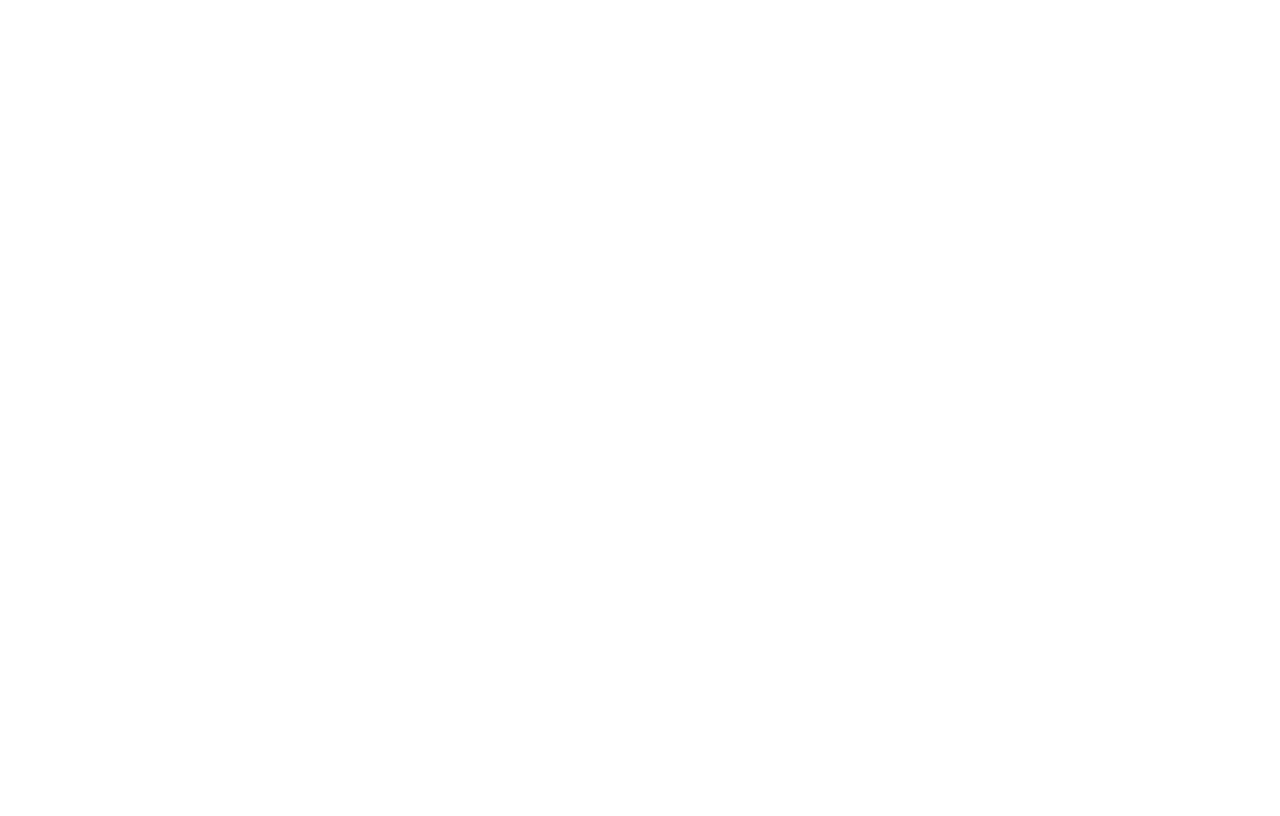
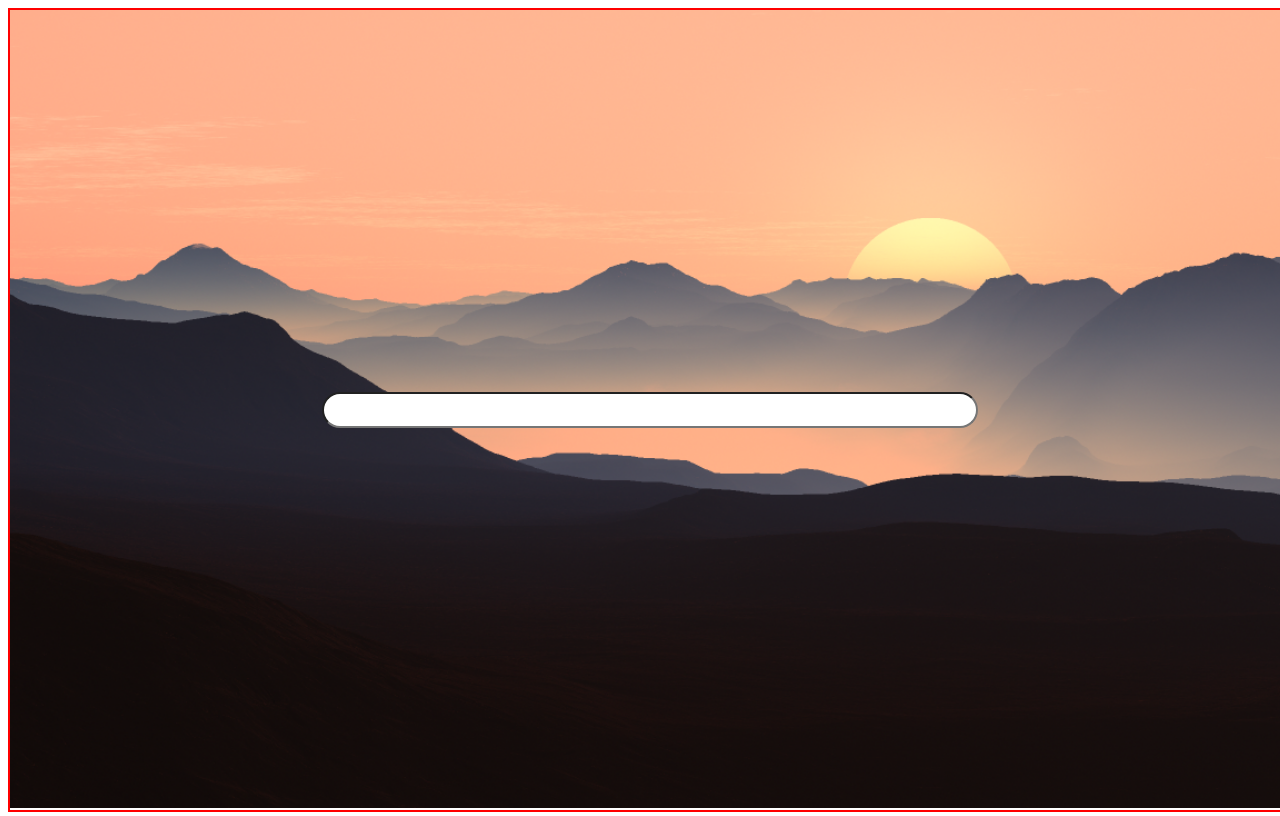
Before and after one commit to SchoolOfCode/w8_d5-hackathon_react-app-with-api-data-theagilesloth, a React (Create React App) app: page / in a window 1280 px wide. Built offline with nearby package versions, Linux system fonts and the light colour scheme.

Commit message:
added input

```diff
--- /dev/null
+++ b/src/components/inputs/inputs.component.jsx
@@ -0,0 +1,8 @@
+import React from "react";
+import "./inputs.style.css";
+
+export function Inputs({ className, type, onChange }) {
+   return (
+      <input className={(className, "input")} type={type} onChange={onChange} />
+   );
+}
--- /dev/null
+++ b/src/components/inputs/inputs.style.css
@@ -0,0 +1,3 @@
+.input{
+
+}
--- a/src/index.css
+++ b/src/index.css
@@ -1,13 +1,14 @@
 body {
-  margin: 0;
-  font-family: -apple-system, BlinkMacSystemFont, 'Segoe UI', 'Roboto', 'Oxygen',
-    'Ubuntu', 'Cantarell', 'Fira Sans', 'Droid Sans', 'Helvetica Neue',
-    sans-serif;
-  -webkit-font-smoothing: antialiased;
-  -moz-osx-font-smoothing: grayscale;
+   margin: 0;
+   padding: 0;
+   font-family: -apple-system, BlinkMacSystemFont, "Segoe UI", "Roboto",
+      "Oxygen", "Ubuntu", "Cantarell", "Fira Sans", "Droid Sans",
+      "Helvetica Neue", sans-serif;
+   -webkit-font-smoothing: antialiased;
+   -moz-osx-font-smoothing: grayscale;
 }
 
 code {
-  font-family: source-code-pro, Menlo, Monaco, Consolas, 'Courier New',
-    monospace;
+   font-family: source-code-pro, Menlo, Monaco, Consolas, "Courier New",
+      monospace;
 }
--- a/src/layouts/home/home.component.jsx
+++ b/src/layouts/home/home.component.jsx
@@ -1,9 +1,14 @@
 import React from "react";
-import "./home.style.css" ;
+import "./home.style.css";
+import { Inputs } from "../../components/inputs/inputs.component";
 
-export function HomeLayout ({ className }) {
-  return (
-    <div className={className}>
-    </div>
-  );
+export function HomeLayout({ className }) {
+   return (
+      <div className={className} id="home-section">
+         <img id="home-image" src="/mountains-55067.png" alt="home" />
+         <div id="input-wrapper">
+            <Inputs className="input"/>
+         </div>
+      </div>
+   );
 }
--- a/src/layouts/home/home.style.css
+++ b/src/layouts/home/home.style.css
@@ -0,0 +1,33 @@
+#home-section {
+   position: relative;
+   width: 100vw;
+   height: 100vh;
+}
+
+#home-image {
+   object-fit: cover;
+   position: relative;
+   z-index: 1;
+   width: 100%;
+   height: 100%;
+}
+
+#input-wrapper {
+   position: absolute;
+   top: 0;
+   z-index: 2;
+   border: 2px solid red;
+   width: 100%;
+   height: 100%;
+
+   display: flex;
+   align-items: center;
+   justify-content: center;
+}
+
+.input {
+   min-width: 50%;
+   height: 30px;
+   border-radius: 22px;
+   padding-left: 10px;
+}
```
Also changed, not shown: src/components/buttons/buttons.component.jsx (added, +9 -0 lines), public/mountains-55067.png (added), src/components/buttons/buttons.style.css (added).
